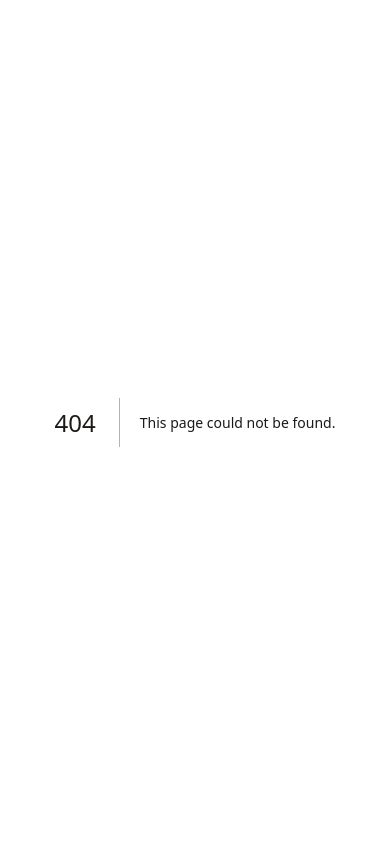
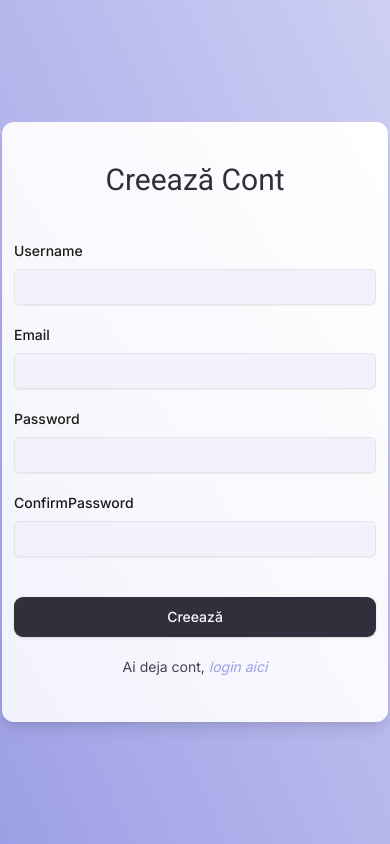
Before and after one commit to Derecikai/silvidar-fe, a Next.js app: page /signup in a window 390 px wide. Before the commit this address had no page. Built offline with nearby package versions, Linux system fonts and the light colour scheme.

Commit message:
made signup page/mobile and some small changes

```diff
--- a/package.json
+++ b/package.json
@@ -11,6 +11,7 @@
   "dependencies": {
     "@next/font": "^14.2.15",
     "@radix-ui/react-accordion": "^1.2.2",
+    "@radix-ui/react-label": "^2.1.1",
     "@radix-ui/react-menubar": "^1.1.4",
     "@radix-ui/react-navigation-menu": "^1.2.3",
     "@radix-ui/react-select": "^2.1.4",
--- /dev/null
+++ b/src/app/(auth)/layout.tsx
@@ -0,0 +1,25 @@
+import type { Metadata } from "next";
+import { Inter } from "next/font/google";
+
+const inter = Inter({ subsets: ["latin"] });
+
+export const metadata: Metadata = {
+  title: "Silvidar - SignUp",
+  description: "Timisoara Pet-Shop",
+};
+
+export default function RootLayout({
+  children,
+}: Readonly<{
+  children: React.ReactNode;
+}>) {
+  return (
+    <html lang="en">
+      <body
+        className={`${inter.className} text-sm text-stone-900 min-h-screen bg-gradient-to-tr from-main-500 to-main-500/50 flex items-center `}
+      >
+        {children}
+      </body>
+    </html>
+  );
+}
--- /dev/null
+++ b/src/app/(auth)/signup/page.tsx
@@ -0,0 +1,24 @@
+import SignUpForm from "@/components/signup-form";
+import React from "react";
+
+import { Roboto } from "@next/font/google";
+import Link from "next/link";
+
+const roboto = Roboto({
+  subsets: ["latin"],
+  weight: ["400"], // Add weights as needed
+  style: ["normal"], // Add styles as needed
+});
+
+export default function SignUp() {
+  return (
+    <div className="bg-gradient-to-tr from-main-800 to-white shadow-lg flex flex-col  items-center rounded-xl w-[99%] lg:w-[500px] my-auto mx-auto h-[600px]">
+      <h1
+        className={`${roboto.className} mt-[40px] mb-4 text-center text-3xl text-main-600 `}
+      >
+        Creează Cont
+      </h1>
+      <SignUpForm />
+    </div>
+  );
+}
--- a/src/app/(marketing)/page.tsx
+++ b/src/app/(marketing)/page.tsx
@@ -3,10 +3,20 @@ import { Button } from "@/components/ui/button";
 import { Separator } from "@/components/ui/separator";
 import Image from "next/image";
 import Link from "next/link";
+import { Roboto } from "@next/font/google";
 
+const roboto = Roboto({
+  subsets: ["latin"],
+  weight: ["400"], // Add weights as needed
+  style: ["normal"], // Add styles as needed
+});
+// bg-[radial-gradient(ellipse,#9d9fe6,#33343d)]
 export default function Home() {
   return (
-    <div className="flex flex-col xl:flex-row min-h-screen items-center justify-center gap-5 bg-[radial-gradient(ellipse,#9d9fe6,#33343d)] ">
+    <div
+      className="flex flex-col xl:flex-row min-h-screen items-center justify-center gap-5
+  bg-main-500 "
+    >
       <Image
         src="https://cdn.dribbble.com/userupload/10455821/file/original-9176d60c7bdb636382f8c4f06ee09705.png"
         alt="Preview of PetSoft"
@@ -14,8 +24,9 @@ export default function Home() {
         height={502}
         className="rounded-xl"
       />
+      {/* <Separator className="w-[70%] h-[1px] lg:h-[200px]  lg:w-[1px] text-white" /> */}
       <aside className="flex flex-col justify-center align-center p-6 xl:p-0">
-        <h1 className="text-5xl font-semibold my-6 max-w-[500px]">
+        <h1 className={`text-5xl font-semibold my-6 max-w-[500px]`}>
           <span className="font-extrabold"> Pet-shop Silvidar Timisoara</span>{" "}
           Cele mai bune preturi
         </h1>
--- a/src/components/menunav.tsx
+++ b/src/components/menunav.tsx
@@ -50,7 +50,7 @@ export default function MenuNav() {
         <div className="flex items-center gap-[10px] w-50px mr-6">
           <Link
             className="hover:bg-main-700 hover:text-white rounded-[9px] p-2 transition-colors duration-300 ease-in-out"
-            href={"/profile"}
+            href={"/signup"}
           >
             {" "}
             <svg
@@ -91,27 +91,6 @@ export default function MenuNav() {
             </svg>
           </Link>
         </div>
-
-        {/* Mobile Menu */}
-        {isMenuOpen && (
-          <div className="flex flex-col md:hidden mt-2">
-            <MenuButtons />
-            <div className="flex flex-col items-start gap-[10px] w-full mt-2">
-              <Link
-                className="hover:bg-main-700 hover:text-white rounded-[9px] p-2 transition-colors duration-300 ease-in-out"
-                href={"/profile"}
-              >
-                Profile
-              </Link>
-              <Link
-                className="hover:bg-main-500 hover:text-main-600 rounded-[9px] p-2 transition-colors duration-300 ease-in-out"
-                href={"/profile"}
-              >
-                Cart
-              </Link>
-            </div>
-          </div>
-        )}
       </NavigationMenu>
     </div>
   );
--- /dev/null
+++ b/src/components/signup-form.tsx
@@ -0,0 +1,40 @@
+import React from "react";
+import { Label } from "./ui/label";
+import { Input } from "./ui/input";
+import { Button } from "./ui/button";
+import Link from "next/link";
+
+export default function SignUpForm() {
+  return (
+    <form className="flex flex-col gap-5 mt-[15px] w-full p-3 lg:p-0 lg:w-[400px] h-full">
+      <div>
+        <Label htmlFor="name">Username</Label>
+        <Input className="mt-2" id="name"></Input>
+      </div>
+
+      <div>
+        <Label htmlFor="ownerName">Email</Label>
+        <Input className="mt-2" id="ownerName"></Input>
+      </div>
+
+      <div>
+        <Label htmlFor="password">Password</Label>
+        <Input className="mt-2" type="password" id="password"></Input>
+      </div>
+
+      <div>
+        <Label htmlFor="confirmPassword">ConfirmPassword</Label>
+        <Input className="mt-2" type="password" id="confirmPassword"></Input>
+      </div>
+      <Button className="w-full mt-[20px] bg-main-600 hover:bg-main-600/80">
+        Creează
+      </Button>
+      <p className="text-sm self-center text-main-700">
+        Ai deja cont,{" "}
+        <span className="italic text-center text-main-500">
+          <Link href={"/"}> login aici</Link>
+        </span>
+      </p>
+    </form>
+  );
+}
--- /dev/null
+++ b/src/components/ui/input.tsx
@@ -0,0 +1,22 @@
+import * as React from "react";
+
+import { cn } from "@/lib/utils";
+
+const Input = React.forwardRef<HTMLInputElement, React.ComponentProps<"input">>(
+  ({ className, type, ...props }, ref) => {
+    return (
+      <input
+        type={type}
+        className={cn(
+          "flex h-9 w-full rounded-[5px] border border-zinc-200 bg-main-800 focus:bg-main-400 px-3 py-1 text-base shadow-sm transition-colors file:border-0 file:bg-transparent file:text-sm file:font-medium file:text-main-800 placeholder:text-zinc-500 focus-visible:outline-none focus-visible:ring-1 focus-visible:ring-main-500 disabled:cursor-not-allowed disabled:opacity-50 md:text-sm",
+          className
+        )}
+        ref={ref}
+        {...props}
+      />
+    );
+  }
+);
+Input.displayName = "Input";
+
+export { Input };
--- /dev/null
+++ b/src/components/ui/label.tsx
@@ -0,0 +1,26 @@
+"use client";
+
+import * as React from "react";
+import * as LabelPrimitive from "@radix-ui/react-label";
+import { cva, type VariantProps } from "class-variance-authority";
+
+import { cn } from "@/lib/utils";
+
+const labelVariants = cva(
+  "text-sm font-medium leading-none peer-disabled:cursor-not-allowed peer-disabled:opacity-70"
+);
+
+const Label = React.forwardRef<
+  React.ElementRef<typeof LabelPrimitive.Root>,
+  React.ComponentPropsWithoutRef<typeof LabelPrimitive.Root> &
+    VariantProps<typeof labelVariants>
+>(({ className, ...props }, ref) => (
+  <LabelPrimitive.Root
+    ref={ref}
+    className={cn(labelVariants(), className)}
+    {...props}
+  />
+));
+Label.displayName = LabelPrimitive.Root.displayName;
+
+export { Label };
--- a/tailwind.config.ts
+++ b/tailwind.config.ts
@@ -14,11 +14,6 @@ const config: Config = {
         "gradient-conic":
           "conic-gradient(from 180deg at 50% 50%, var(--tw-gradient-stops))",
       },
-      borderRadius: {
-        lg: "var(--radius)",
-        md: "calc(var(--radius) - 2px)",
-        sm: "calc(var(--radius) - 4px)",
-      },
       colors: {
         primary: {
           900: "#0C4733", // Hover
@@ -27,6 +22,7 @@ const config: Config = {
           100: "#EEF6F2",
         },
         main: {
+          400: "#ebecfa",
           500: "#9d9fe6",
           600: "#30303d",
           700: "#434352",
```
Also changed, not shown: 1 other file (tests, documents, lock files or other folders).
